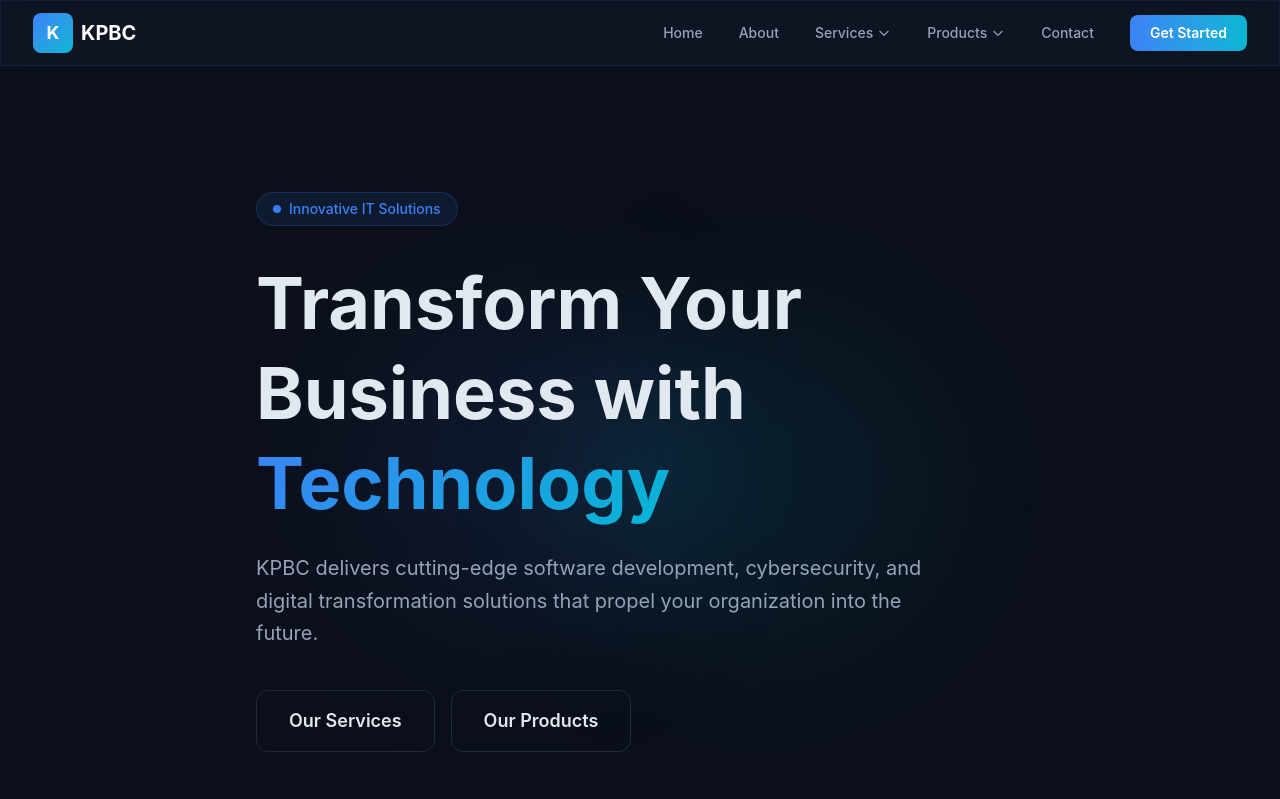
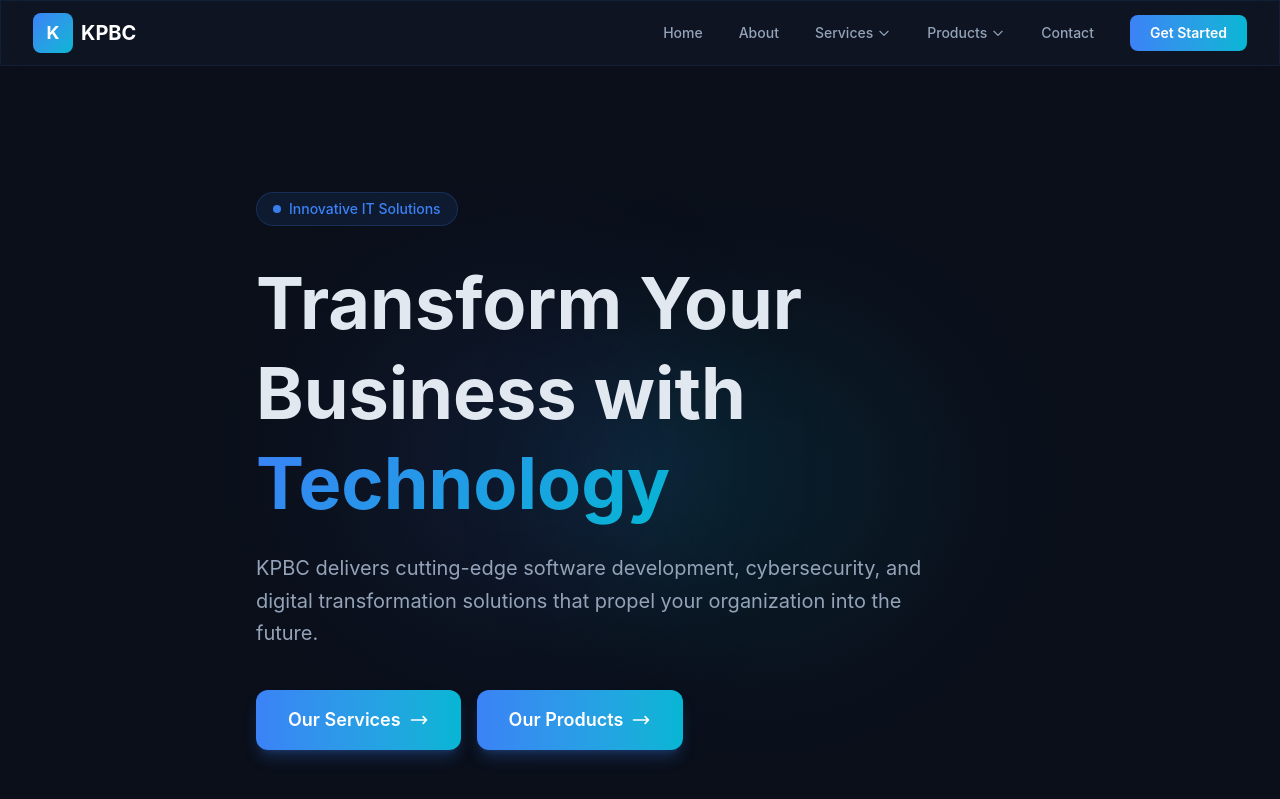
Before and after one commit to Kaizenpbc/kpbc, a Next.js app: page / in a window 1280 px wide. Shown: the top 799 px of the page. Built offline with nearby package versions, Linux system fonts and the light colour scheme.

Commit message:
Style hero buttons with gradient background and arrow icons
https://claude.ai/code/session_01TAs2vxdyxxkG9S8ZuJrkWA

```diff
--- a/src/app/page.tsx
+++ b/src/app/page.tsx
@@ -69,15 +69,21 @@ export default function Home() {
             <div className="flex flex-col sm:flex-row gap-4">
               <Link
                 href="/services"
-                className="inline-flex items-center justify-center px-8 py-4 rounded-xl border border-surface-light text-foreground font-semibold text-lg hover:bg-surface-light transition-colors"
+                className="inline-flex items-center justify-center px-8 py-4 rounded-xl bg-gradient-to-r from-primary to-accent text-white font-semibold text-lg hover:opacity-90 transition-opacity shadow-lg shadow-primary/25"
               >
                 Our Services
+                <svg className="ml-2 w-5 h-5" fill="none" stroke="currentColor" viewBox="0 0 24 24">
+                  <path strokeLinecap="round" strokeLinejoin="round" strokeWidth={2} d="M17 8l4 4m0 0l-4 4m4-4H3" />
+                </svg>
               </Link>
               <Link
                 href="/products"
-                className="inline-flex items-center justify-center px-8 py-4 rounded-xl border border-surface-light text-foreground font-semibold text-lg hover:bg-surface-light transition-colors"
+                className="inline-flex items-center justify-center px-8 py-4 rounded-xl bg-gradient-to-r from-primary to-accent text-white font-semibold text-lg hover:opacity-90 transition-opacity shadow-lg shadow-primary/25"
               >
                 Our Products
+                <svg className="ml-2 w-5 h-5" fill="none" stroke="currentColor" viewBox="0 0 24 24">
+                  <path strokeLinecap="round" strokeLinejoin="round" strokeWidth={2} d="M17 8l4 4m0 0l-4 4m4-4H3" />
+                </svg>
               </Link>
             </div>
           </motion.div>
```
